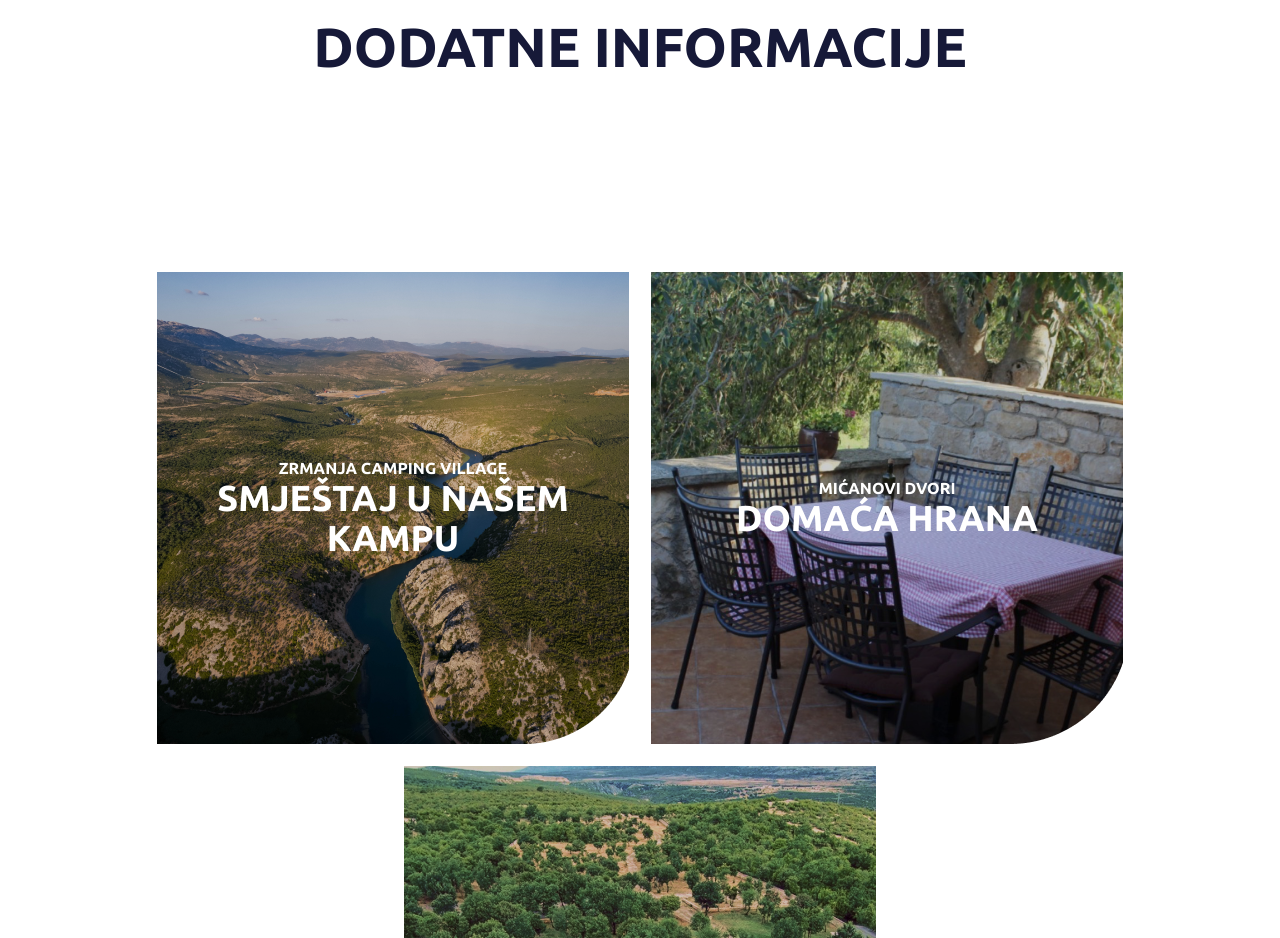
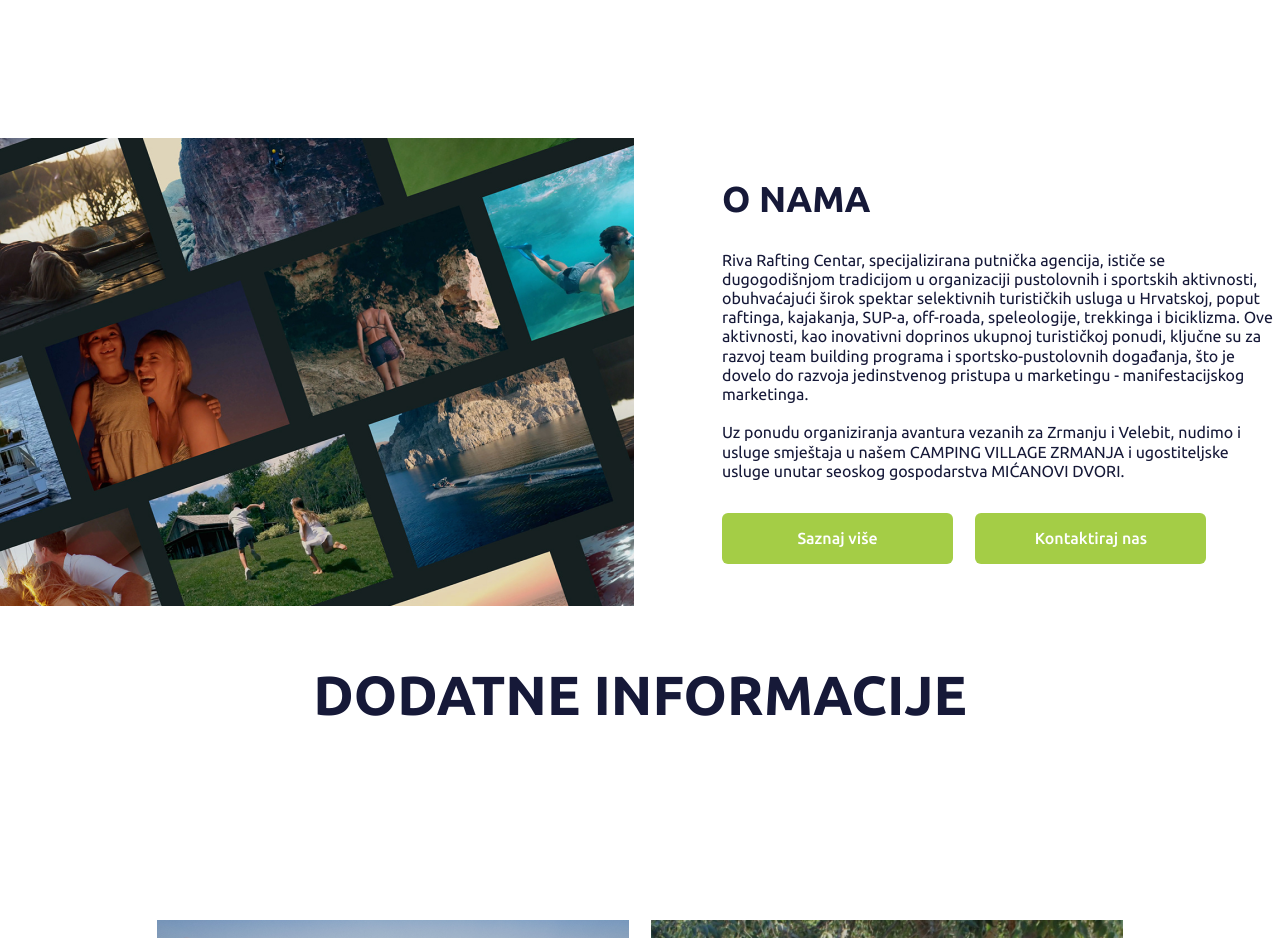
Before and after one commit to sutra-rudi/riva-rafting-web, a Next.js app: page / in a window 1280 px wide. Shown: the part 4780-5718 px from the top of the page. Built offline with nearby package versions, Linux system fonts and the light colour scheme.

Commit message:
working on landing sections

```diff
--- a/src/app/components/AppButton.tsx
+++ b/src/app/components/AppButton.tsx
@@ -4,10 +4,11 @@ interface ButtonProps {
   content: string;
   isNav?: boolean;
   isHero?: boolean;
+  isAbout?: boolean;
 }
 
 const AppButton = (props: ButtonProps) => {
-  const { content, isNav = false, isHero = false } = props;
+  const { content, isNav = false, isHero = false, isAbout } = props;
 
   return (
     <button
@@ -16,7 +17,9 @@ const AppButton = (props: ButtonProps) => {
           ? `${styles.appButton} ${styles.navButton}`
           : isHero
           ? `${styles.appButton} ${styles.heroButton}`
-          : ` : ${styles.appButton}`
+          : isAbout
+          ? `${styles.appButton} ${styles.aboutButton} `
+          : ` ${styles.appButton}`
       }
     >
       {content}
--- a/src/app/page.tsx
+++ b/src/app/page.tsx
@@ -5,6 +5,7 @@ import styles from './styles/page.module.scss';
 import { Suspense } from 'react';
 import Loading from './loading';
 import PogledajVideo from './sections/PogledajVideo';
+import OnamaSekcija from './sections/OnamaSekcija';
 
 export default async function Home() {
   const HeroLazy = dynamic(() => import('./sections/HeroSekcija'), { ssr: false });
@@ -22,6 +23,7 @@ export default async function Home() {
         <TureLazy />
         <TureOfferLazy />
         <PogledajVideo />
+        <OnamaSekcija />
         <DodatneInformacije />
       </main>
     </Suspense>
--- /dev/null
+++ b/src/app/sections/OnamaSekcija.tsx
@@ -0,0 +1,34 @@
+import Image from 'next/image';
+import React from 'react';
+import aboutUsImage from '../img/o-nama-demo.png';
+import styles from '../styles/oNama.module.scss';
+import AppButton from '../components/AppButton';
+
+const paragraphContent = `Riva Rafting Centar, specijalizirana putnička agencija, ističe se dugogodišnjom tradicijom u organizaciji pustolovnih i sportskih aktivnosti, obuhvaćajući širok spektar selektivnih turističkih usluga u Hrvatskoj, poput raftinga, kajakanja, SUP-a, off-roada, speleologije, trekkinga i biciklizma. Ove aktivnosti, kao inovativni doprinos ukupnoj turističkoj ponudi, ključne su za razvoj team building programa i sportsko-pustolovnih događanja, što je dovelo do razvoja jedinstvenog pristupa u marketingu - manifestacijskog marketinga.\n\nUz ponudu organiziranja avantura vezanih za Zrmanju i Velebit, nudimo i usluge smještaja u našem CAMPING VILLAGE ZRMANJA i ugostiteljske usluge unutar seoskog gospodarstva MIĆANOVI DVORI.`;
+
+const OnamaSekcija = () => {
+  return (
+    <section className={styles.aboutUsSection}>
+      {/* MAIN CONT START */}
+
+      <div className={styles.masterContainer}>
+        <div className={styles.aboutUsContentCont}>
+          <div className={styles.imageHolder}>
+            <Image src={aboutUsImage} fill alt='about us' />
+          </div>
+          <div className={styles.aboutUsContent}>
+            <h2 className={styles.sectionHeading}>O NAMA</h2>
+            <p>{paragraphContent}</p>
+            <div className={styles.buttonContainer}>
+              <AppButton isAbout content='Saznaj više' />
+              <AppButton isAbout content='Kontaktiraj nas' />
+            </div>
+          </div>
+        </div>
+      </div>
+      {/* MAIN CONT END */}
+    </section>
+  );
+};
+
+export default OnamaSekcija;
--- a/src/app/styles/appButton.module.scss
+++ b/src/app/styles/appButton.module.scss
@@ -30,3 +30,8 @@
 .heroButton {
   text-transform: uppercase;
 }
+
+.aboutButton {
+  width: 231px;
+  padding: 1em;
+}
--- /dev/null
+++ b/src/app/styles/oNama.module.scss
@@ -0,0 +1,56 @@
+.aboutUsSection {
+  width: 100%;
+  margin: 180px 0 0 0;
+  .masterContainer {
+    max-width: $masterContainerWidth;
+    margin: 0 auto;
+    width: 100%;
+    //     display: grid;
+    //     grid-template-columns: repeat(1, 1fr);
+    //     place-items: center;
+    //     gap: 6em;
+
+    .aboutUsContentCont {
+      display: flex;
+      place-items: center;
+      gap: 5.5em;
+    }
+
+    .sectionHeading {
+      font-size: $heading2;
+      color: $tamna;
+      line-height: $sekundarniProred;
+    }
+
+    .imageHolder {
+      width: 100%;
+      max-width: 669px;
+
+      height: 468px;
+      position: relative;
+    }
+
+    .aboutUsContent {
+      width: 100%;
+      max-width: 558px;
+      display: grid;
+      grid-template-columns: repeat(1, 1fr);
+      gap: 2em;
+
+      p {
+        width: 100%;
+        color: $tamna;
+        line-height: $defaultProred;
+        font-size: $baseFontSize;
+        white-space: pre-wrap;
+      }
+    }
+
+    .buttonContainer {
+      width: 100%;
+      display: flex;
+      place-items: center;
+      gap: 1.4em;
+    }
+  }
+}
```
